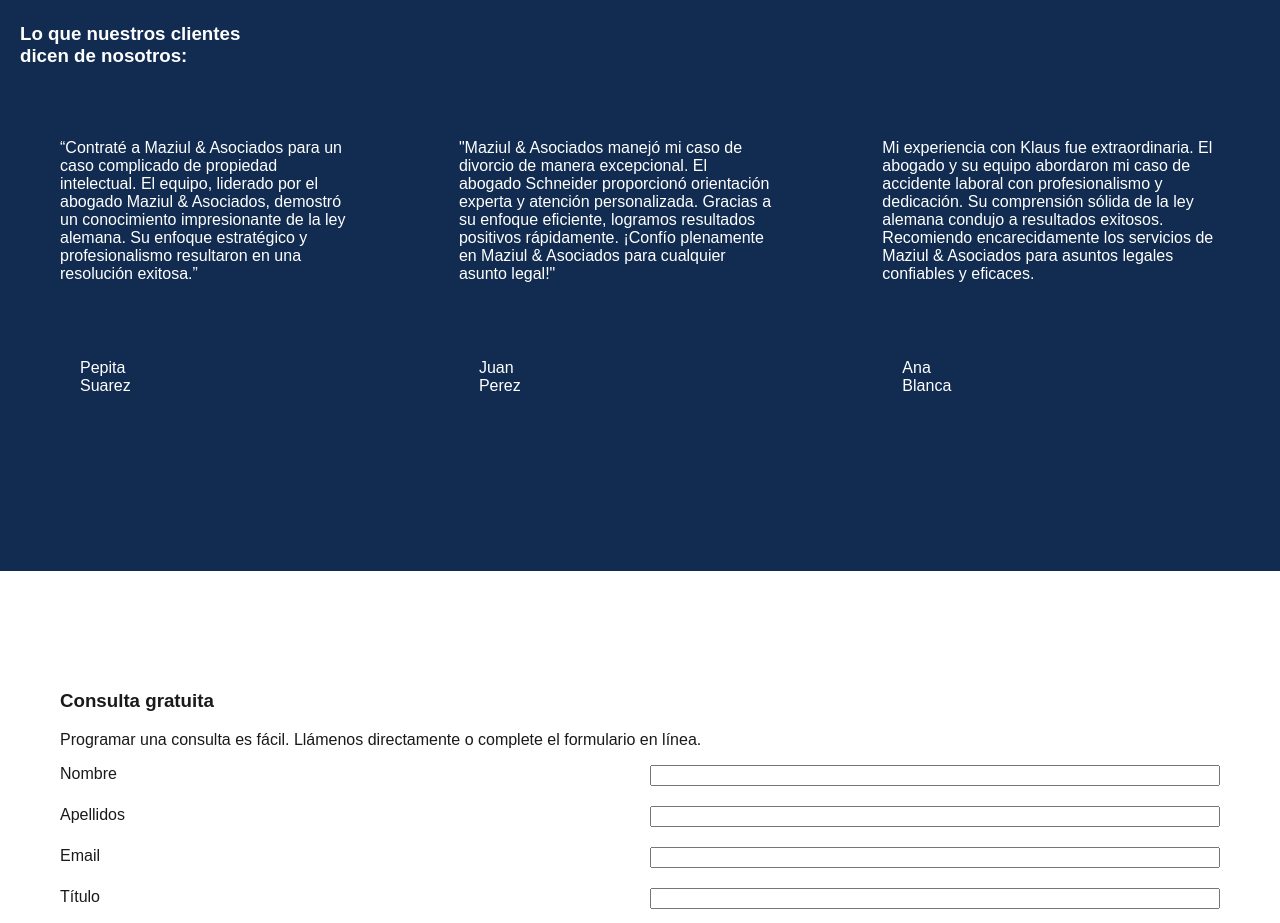
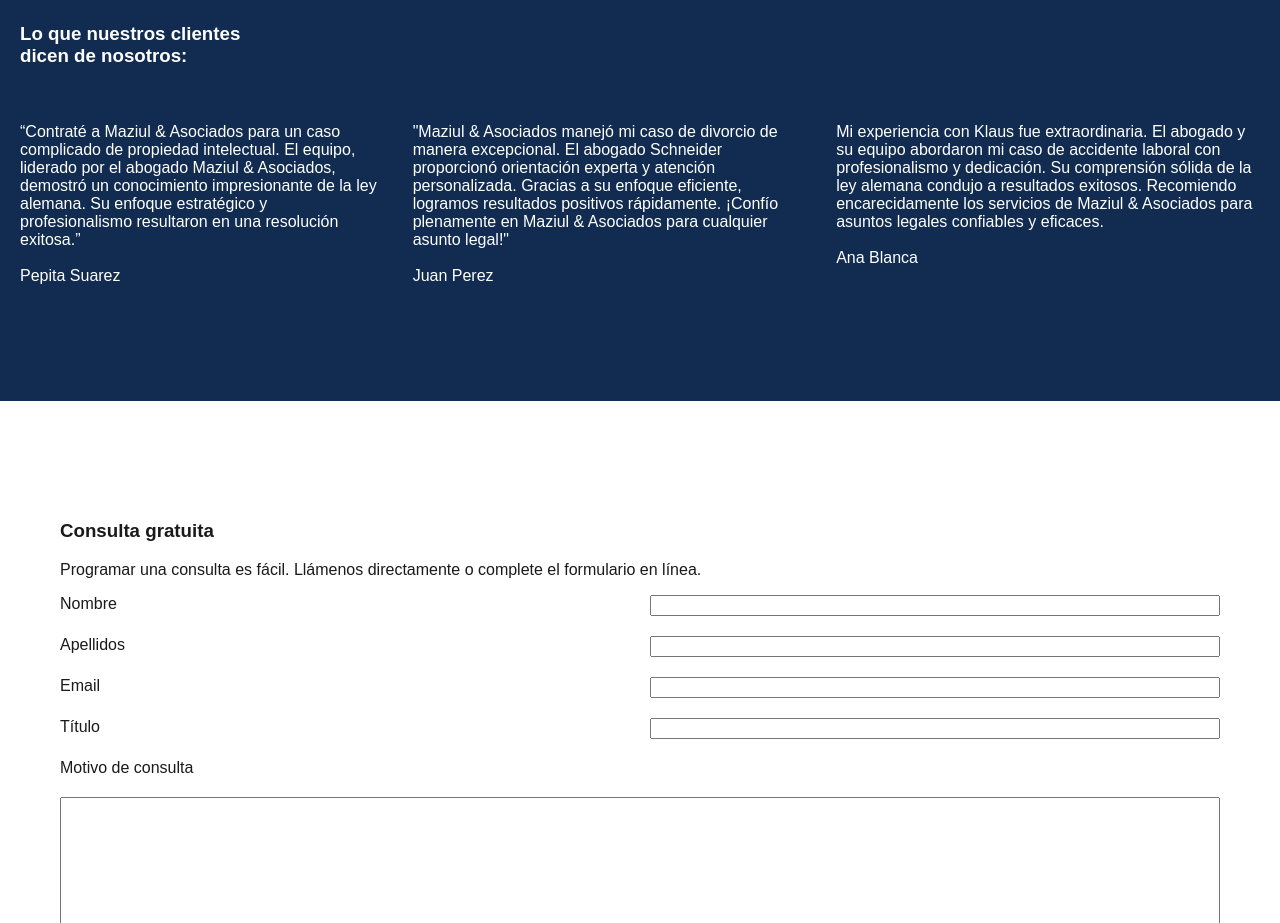
Before and after one commit to alumno549439/DIW, a plain HTML site: page Tarea2SASS/index.html in a window 1280 px wide. Shown: the part 2600-3523 px from the top of the page. Drawn offline with Linux system fonts and the light colour scheme.

Commit message:
Tarea1HTML

```diff
--- a/Tarea2SASS/index.html
+++ b/Tarea2SASS/index.html
@@ -167,37 +167,37 @@
       </h3>
 
       <div class="testimonials-container">
-        <blockquote>
         <p>
           “Contraté a Maziul & Asociados para un caso complicado de propiedad
           intelectual. El equipo, liderado por el abogado Maziul & Asociados,
           demostró un conocimiento impresionante de la ley alemana. Su enfoque
           estratégico y profesionalismo resultaron en una resolución exitosa.”
+          <br/>
+          <br/>
+          Pepita Suarez
         </p>
-          <footer>Pepita Suarez</footer>
-        </blockquote>
 
-        <blockquote>
         <p>
-            "Maziul & Asociados manejó mi caso de divorcio de manera
-            excepcional. El abogado Schneider proporcionó orientación experta y
-            atención personalizada. Gracias a su enfoque eficiente, logramos
-            resultados positivos rápidamente. ¡Confío plenamente en Maziul &
-            Asociados para cualquier asunto legal!"
+          "Maziul & Asociados manejó mi caso de divorcio de manera excepcional.
+          El abogado Schneider proporcionó orientación experta y atención
+          personalizada. Gracias a su enfoque eficiente, logramos resultados
+          positivos rápidamente. ¡Confío plenamente en Maziul & Asociados para
+          cualquier asunto legal!"
+          <br/>
+          <br/>
+          Juan Perez
         </p>
-          <footer>Juan Perez</footer>
-        </blockquote>
 
-        <blockquote>
         <p>
           Mi experiencia con Klaus fue extraordinaria. El abogado y su equipo
           abordaron mi caso de accidente laboral con profesionalismo y
           dedicación. Su comprensión sólida de la ley alemana condujo a
           resultados exitosos. Recomiendo encarecidamente los servicios de
           Maziul & Asociados para asuntos legales confiables y eficaces.
+          <br/>
+          <br/>
+          Ana Blanca
         </p>
-          <footer>Ana Blanca</footer>
-        </blockquote>
       </div>
     </section>
 
```
Also changed, not shown: Tarea1HTML/img/Tarea1Imagenes.png (added), Tarea1HTML/img/Tarea1Listas.png (added), Tarea1HTML/img/Tarea1Tablas.png (added). Lines whose indentation alone changed are shown as unchanged.
